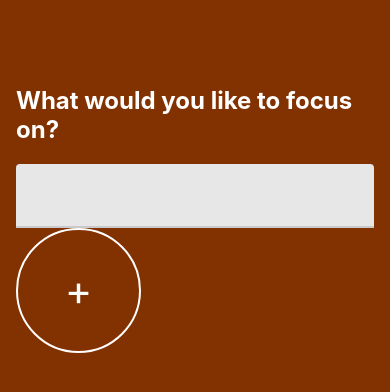
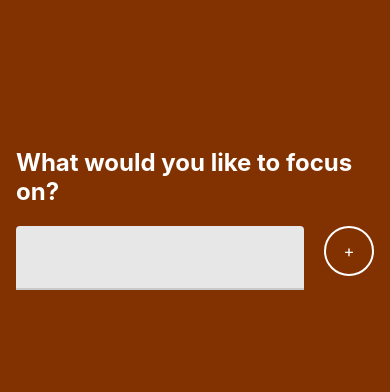
Before and after one commit to HonorioTaveras/FocusTime, a React Native app: screen / in a window 390 px wide. Shown: the top 392 px of the page. Built offline with nearby package versions, Linux system fonts and the light colour scheme.

Commit message:
fixed styling and positioning of rounded button in focus component, and added onPress to rounded button

```diff
--- a/src/Components/RoundedButton.js
+++ b/src/Components/RoundedButton.js
@@ -7,9 +7,9 @@ export const RoundedButton = ({
   size = 125,
   ...props
 }) => {
-  const { title } = props;
+  const { title, onPress } = props;
   return (
-    <TouchableOpacity style={[styles(size).radius, style]}>
+    <TouchableOpacity style={[styles(size).radius, style]} onPress={onPress}>
       <Text style={[styles(size).text, textStyle]}>{title}</Text>
     </TouchableOpacity>
   );
--- a/src/features/focus/Focus.js
+++ b/src/features/focus/Focus.js
@@ -11,8 +11,8 @@ export const Focus = () => {
       <View style={titleContainer}>
         <Text style={title}>What would you like to focus on?</Text>
         <View style={inputContainer}>
-          <TextInput />
-          <RoundedButton title="+" />
+          <TextInput style={{ flex: 1, marginRight: 20 }} />
+          <RoundedButton size={50} title='+' />
         </View>
       </View>
     </View>
@@ -35,5 +35,6 @@ const styles = StyleSheet.create({
   },
   inputContainer: {
     paddingTop: 20,
+    flexDirection: 'row',
   },
 });
```
